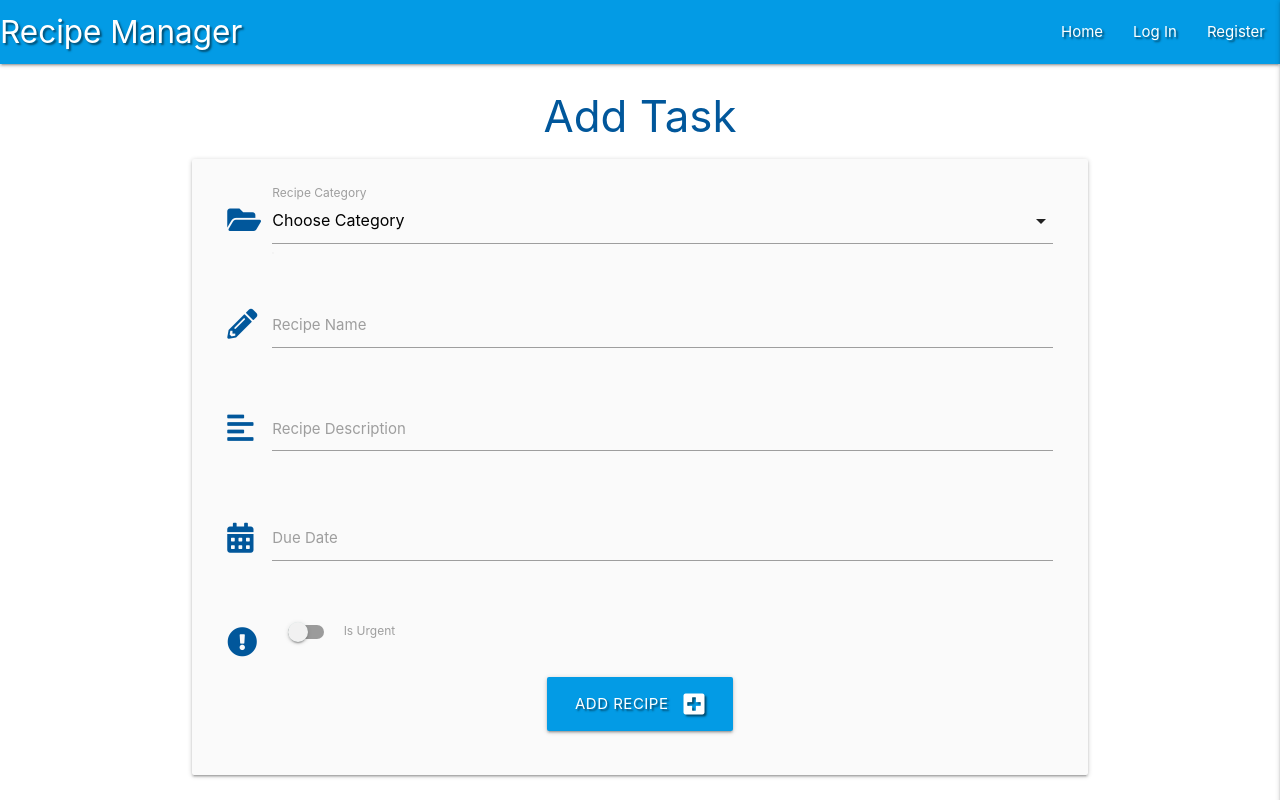
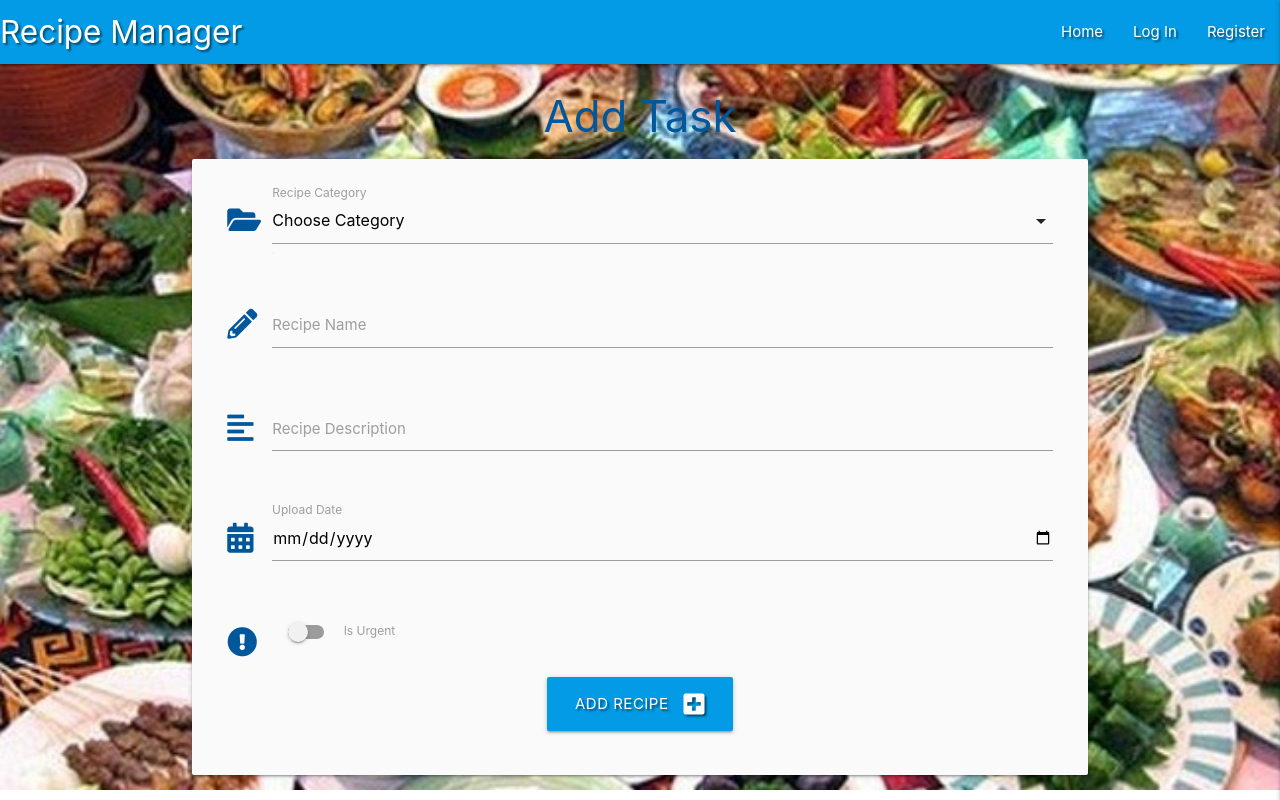
Before and after one commit to etiennedevaux/TheMeatingPlace, a Flask app: page /add_recipe in a window 1280 px wide. Run offline with Flask 2, Linux system fonts and the light colour scheme; data that the repository does not hold is empty; some libraries are stand-ins or nearby versions.

Commit message:
App.py Update
App.py Updated to filter null value upload dates and order by date

```diff
--- a/app.py
+++ b/app.py
@@ -2,7 +2,7 @@ import os
 from flask import (
     Flask, flash, render_template,
     redirect, request, session, url_for)
-from flask_pymongo import PyMongo
+from flask_pymongo import DESCENDING, PyMongo
 from bson.objectid import ObjectId
 from werkzeug.security import generate_password_hash, check_password_hash
 if os.path.exists("env.py"):
@@ -21,14 +21,14 @@ mongo = PyMongo(app)
 @app.route("/")
 @app.route("/get_recipes")
 def get_recipes():
-    recipes = list(mongo.db.recipes.find())
+    recipes = list(mongo.db.recipes.find({"upload_date":{"$ne": None}}))
     return render_template("recipes.html", recipes=recipes)
 
 
 @app.route("/search", methods=["GET", "POST"])
 def search():
     query = request.form.get("query")
-    recipes = list(mongo.db.recipes.find({"$text": {"$search": query}}))
+    recipes = list(mongo.db.recipes.find({"$text": {"$search": query}}).sort("upload_date", DESCENDING))
     return render_template("recipes.html", recipes=recipes)
 
 
@@ -115,7 +115,7 @@ def add_recipe():
             "recipe_name": request.form.get("recipe_name"),
             "recipe_description": request.form.get("recipe_description"),
             "is_urgent": is_urgent,
-            "upload_date": request.form.get("due_date"),
+            "upload_date": request.form.get("upload_date"),
             "created_by": session["user"]
         }
         mongo.db.recipes.insert_one(recipe)
--- a/static/css/style.css
+++ b/static/css/style.css
@@ -14,3 +14,9 @@
     margin: 5px;
     line-height: 42px;
 }
+
+body {
+    background-image: url("../images/food_range_001.jpg") ;
+    background-repeat: no-repeat;
+    background-size: cover;
+}
--- a/templates/add_recipe.html
+++ b/templates/add_recipe.html
@@ -40,8 +40,8 @@
             <div class="row">
                 <div class="input-field col s12">
                     <i class="fas fa-calendar-alt prefix light-blue-text text-darken-4"></i>
-                    <input id="due_date" name="due_date" type="text" class="datepicker validate" required>
-                    <label for="due_date">Due Date</label>
+                    <input id="upload_date" name="upload_date" type="date" class="validate" required>
+                    <label for="upload_date">Upload Date</label>
                 </div>
             </div>
             <!-- is urgent toggle -->
--- a/templates/base.html
+++ b/templates/base.html
@@ -9,7 +9,7 @@
     <link rel="stylesheet" href="{{ url_for('static', filename='css/style.css') }}" type="text/css">
     {% block styles %}
     {% endblock %}
-    <title>Recipe Manager</title>
+    <title>The Meating Place Recipe Exchange</title>
 </head>
 <body>
 
--- a/templates/edit_recipe.html
+++ b/templates/edit_recipe.html
@@ -42,12 +42,12 @@
                     <label for="recipe_description">Recipe Description</label>
                 </div>
             </div>
-            <!-- due date picker -->
+            <!-- upload date picker -->
             <div class="row">
                 <div class="input-field col s12">
                     <i class="fas fa-calendar-alt prefix light-blue-text text-darken-4"></i>
-                    <input id="due_date" name="due_date" type="text"
-                        value="{{ recipe.upload_date }}" class="datepicker validate" required>
+                    <input id="upload_date" name="upload_date" type="date"
+                        value="{{ recipe.upload_date }}" class="validate" required>
                     <label for="upload_date">Due Date</label>
                 </div>
             </div>
--- a/templates/recipes.html
+++ b/templates/recipes.html
@@ -5,7 +5,7 @@
     <h3 class="light-blue-text text-darken-4 center-align">All Recipes</h3>
 
     <ul class="collapsible">
-        {% for recipe in recipes %}
+        {% for recipe in recipes  %}
         <li>
             <div class="collapsible-header white-text light-blue darken-4 text-shadow">
                 <div class="col s3">
```
Also changed, not shown: templates/recipesv1.html (deleted, +0 -35 lines), templates/tasks.html (deleted, +0 -35 lines), README.md, static/images/food_range_001.jpg (added).
